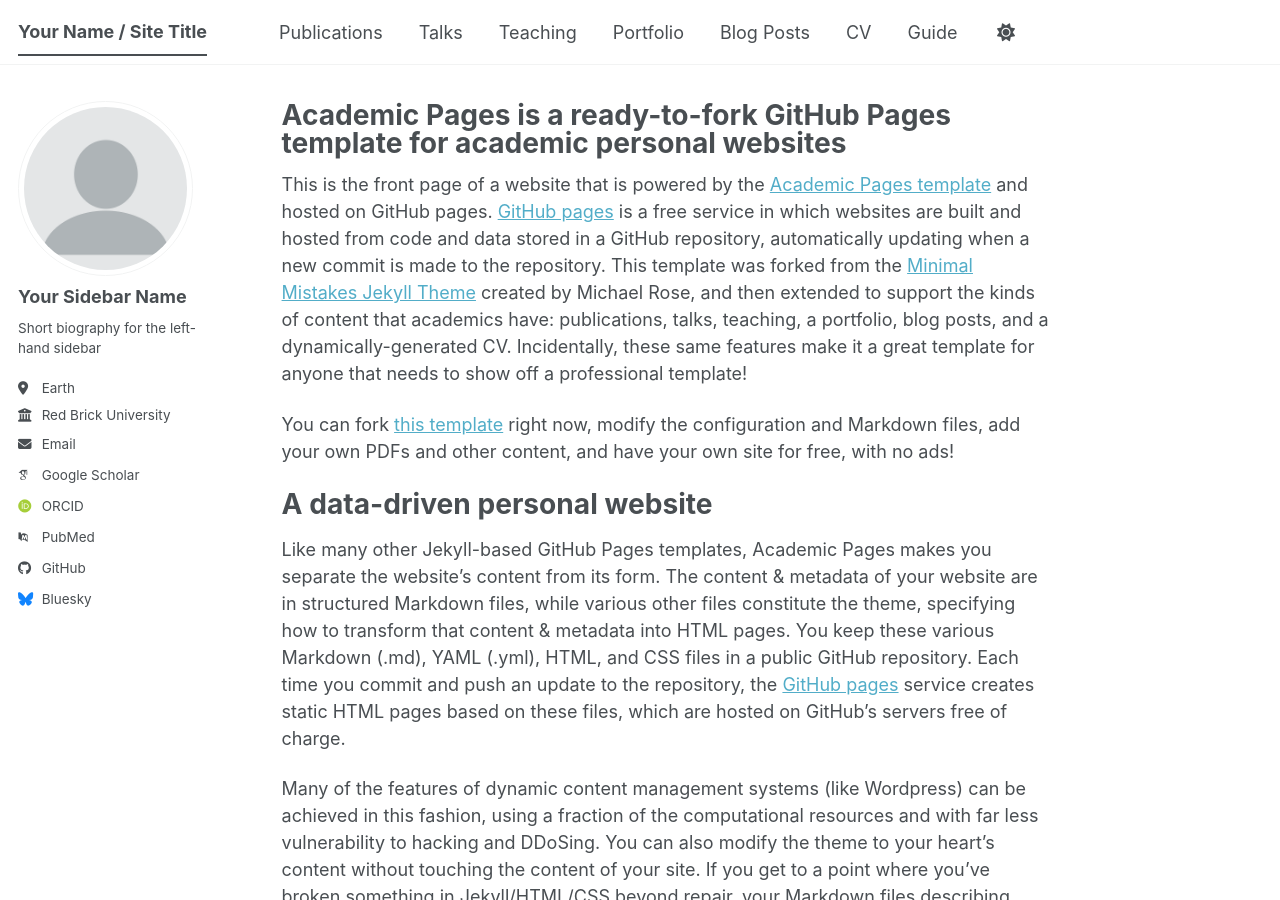
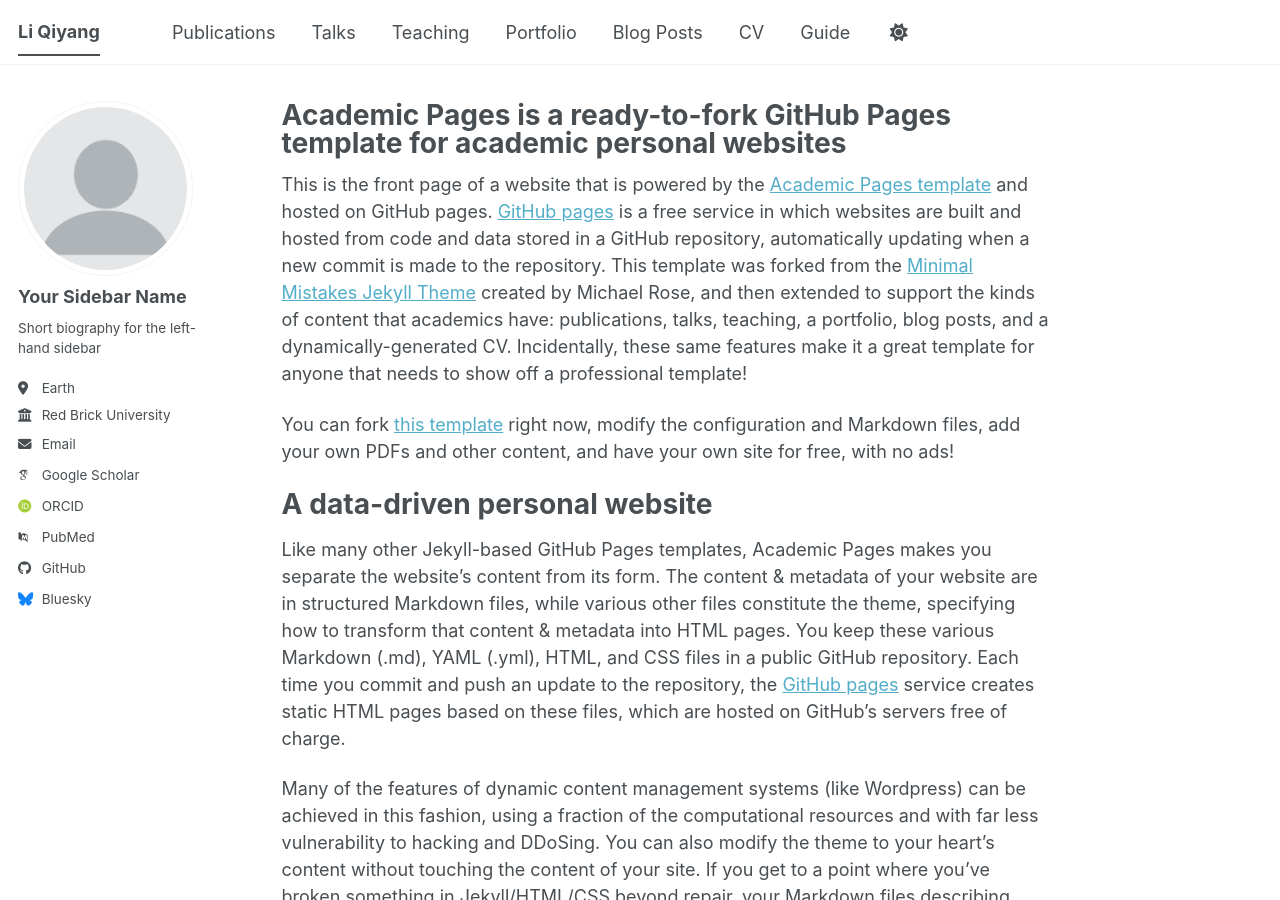
Before and after one commit to qiyangli878/qiyangli878.github.io, a Jekyll site: the page built from _pages/about.md, in a window 1280 px wide and 900 px high. Built offline with Jekyll 4.4.1, drawn with Linux system fonts in a browser that asks for light colours; some web fonts are replaced; a script bundle is joined from its source files by our own code; library files that are not in the unit come from our copies.

Commit message:
Update _config.yml

```diff
--- a/_config.yml
+++ b/_config.yml
@@ -9,11 +9,11 @@
 # Basic Site Settings
 locale                   : "en-US"
 site_theme               : "default" # The available themes options are "default", "air", "sunrise", "mint", "dirt" and "contrast"
-title                    : "Your Name / Site Title"
+title                    : "Li Qiyang"
 title_separator          : "-"
 name                     : &name "Your Name"
 description              : &description "Your Name's academic portfolio"   # Update this with a general description of your site, this is the default if not overridden by a page
-url                      : https://academicpages.github.io # The base hostname & protocol for your site e.g. "https://[your GitHub username].github.io",
+url                      : https://qiyangli878.github.io # The base hostname & protocol for your site e.g. "https://[your GitHub username].github.io",
                                                            # or if you already have some other page hosted on Github then use "https://[your GitHub username].github.io/[Your Repo Name]"
 baseurl                  : "" # the subpath of your site, e.g. "/blog"
 repository               : "academicpages/academicpages.github.io"
```
